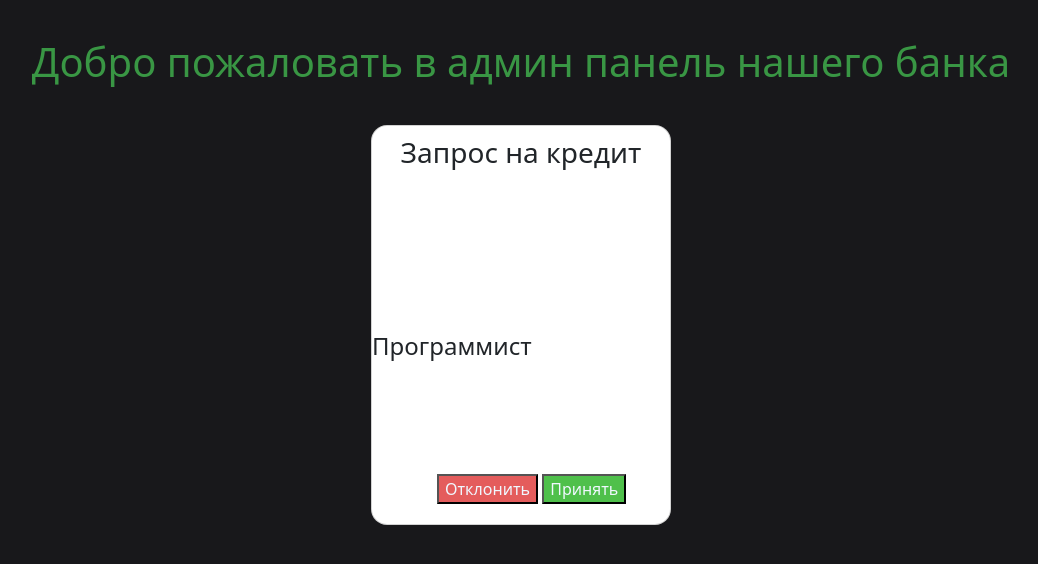
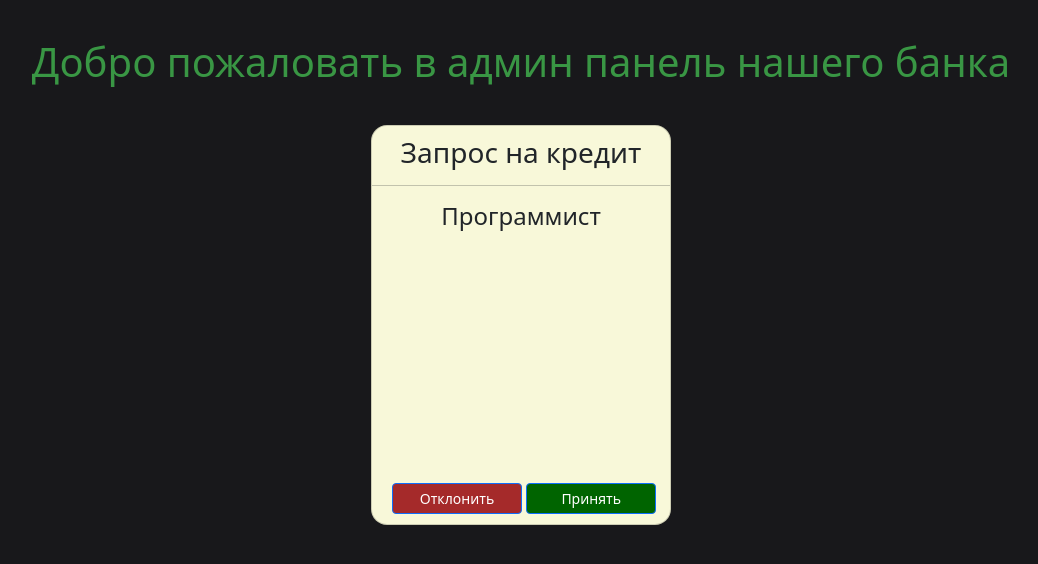
Before and after one commit to mbpressf/My-pet-project-for-bank, a Django app: page / in a window 1280 px wide. Shown: the top 564 px of the page, without its empty margins (119-1157 px from the left). Run offline with Django 5.2, Linux system fonts and the light colour scheme.

Commit message:
+commit_update_design

```diff
--- a/sait_main/main_app/static/main/css/style.css
+++ b/sait_main/main_app/static/main/css/style.css
@@ -12,6 +12,7 @@ body {
 }
 
 .card{
+    background-color: #f8f8d9;
     width: 300px;
     height: 400px;
     display: grid;
@@ -39,27 +40,28 @@ body {
 .card .bnt_card{
     position: absolute;
     bottom: 10px;
-    margin-left: 65px;
-    bottom: 20px;
-
-} .card .bnt_card .button1{
-    background-color : rgb(228, 92, 92);
-    color:aliceblue;
-    transition: 0.2s;
-
-} .card .bnt_card .button2{
-    background-color : rgb(79, 192, 75);
-    color:aliceblue;
-    transition: 0.2s;
-
-} .card .bnt_card .button1:hover{
-    background-color : rgb(255, 0, 0);
-
-} .card .bnt_card .button2:hover{
-    background-color: rgb(94, 255, 0);
-
+    margin-left: 20px;
 }
 
-.text-dan name{
-    top: auto;
+#cancel{
+    width: 130px;
+    background-color: brown;
+} #agree{
+    width: 130px;
+    background-color:darkgreen;
+} #cancel:hover {
+    background-color:crimson;
+} #agree:hover {
+    background-color:green;
 }
+
+#text-dan{
+    display: block;
+}
+
+
+#text-dan #work{
+
+    text-align: center;
+    margin-top: auto;
+}
--- a/sait_main/main_app/static/main/js/input.js
+++ b/sait_main/main_app/static/main/js/input.js
@@ -7,3 +7,9 @@ function showResult() {
         document.getElementById("work").innerHTML = val;
     }
   }
+
+
+function take_button() {
+  open(URL='https://www.youtube.com/');
+  // console.log("Соси мой член");
+}
--- a/sait_main/main_app/templates/main/index.html
+++ b/sait_main/main_app/templates/main/index.html
@@ -8,7 +8,6 @@
     <title>Админ панель банка</title>
     <link href="https://cdn.jsdelivr.net/npm/bootstrap@5.3.2/dist/css/bootstrap.min.css" rel="stylesheet" integrity="sha384-T3c6CoIi6uLrA9TneNEoa7RxnatzjcDSCmG1MXxSR1GAsXEV/Dwwykc2MPK8M2HN" crossorigin="anonymous">
     <link rel="stylesheet" href="{% static 'main/css/style.css' %}">
-    <!-- <link href="{% static 'main/js/input.js' %}"> -->
 
     <script src="{% static 'main/js/input.js' %}"></script>
 
@@ -21,21 +20,19 @@
 
 
     <div class="card">
-        <h3>Запрос на кредит</h3>
-
-
 
         <div id="text-dan">
+            <h3>Запрос на кредит</h3>
+            <hr>
 
             <h4 id="work">Программист</h1>
 
         </div>
 
 
-
         <div class="bnt_card">
-            <button type="button1" class="button1">Отклонить</button>
-            <button type="button2" class="button2">Принять</button>
+            <button type="button" id='cancel' class="btn btn-lg btn-primary btn-sm" >Отклонить</button>
+            <button type="button" onclick='take_button()' id='agree' class="btn btn-lg btn-primary btn-sm" >Принять</button>
         </div>
 
 
--- a/sait_main/main_app/views.py
+++ b/sait_main/main_app/views.py
@@ -3,6 +3,7 @@ from django.http import HttpResponse
 
 def index(request):
     return render(request, 'main/index.html')
+    # return render(request, 'main/testing.html')
 
 
 # def view_input_html(request):
```
Also changed, not shown: sait_main/main_app/templates/main/testing.html (added, +21 -0 lines).
